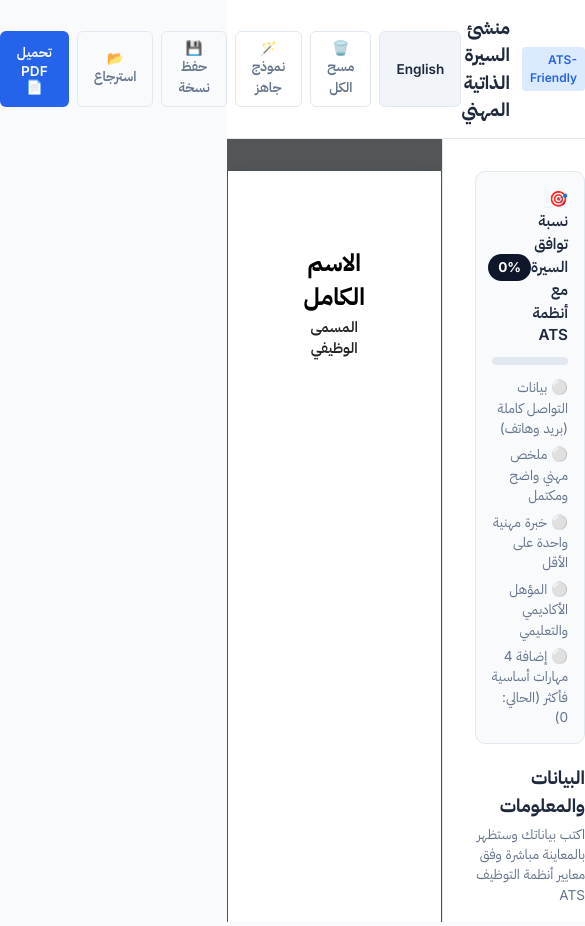
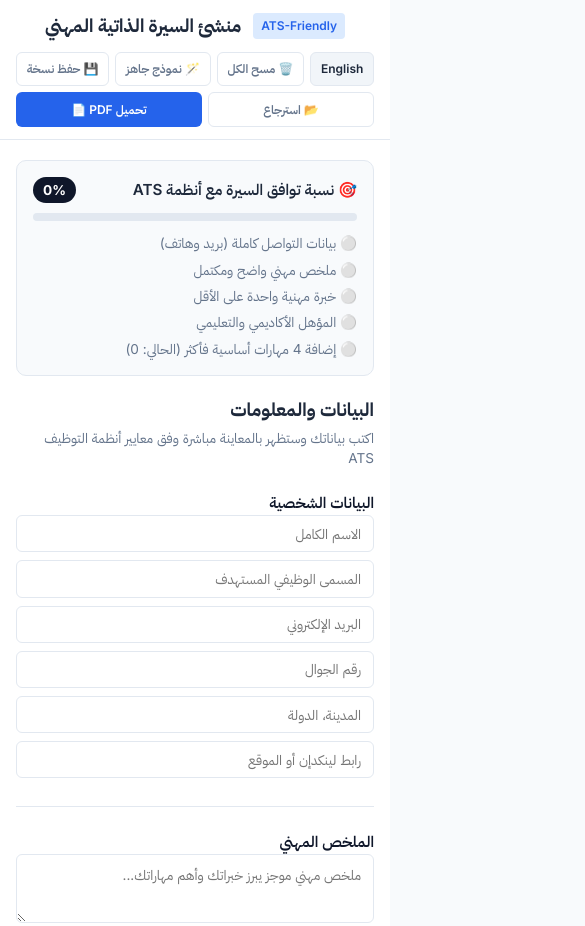
Before and after one commit to Romytha1/ats-resume-builder, a plain HTML site: page index.html in a window 390 px wide. Shown: the top 926 px of the page, 585 px wide, since content can reach past the window. Drawn offline with Linux system fonts and the light colour scheme.

Commit message:
Enhance mobile responsive layout

```diff
--- a/style.css
+++ b/style.css
@@ -437,3 +437,75 @@ textarea:focus {
   gap: 8px;
   line-height: 1.6;
 }
+/* ===================================================
+   تحسين التجاوب مع شاشات الجوال والأجهزة اللوحية
+   =================================================== */
+@media (max-width: 900px) {
+  /* 1. ضبط الشريط العلوي والأزرار لمنع الانضغاط أو انكسار الكلمات */
+  .app-header {
+    flex-direction: column;
+    align-items: stretch;
+    gap: 0.75rem;
+    padding: 0.75rem 1rem;
+  }
+
+  .logo {
+    justify-content: center;
+  }
+
+  .actions {
+    display: flex;
+    flex-wrap: wrap;
+    justify-content: center;
+    gap: 0.4rem;
+  }
+
+  .actions .btn {
+    flex: 1 1 auto;
+    padding: 0.45rem 0.6rem;
+    font-size: 0.75rem;
+    white-space: nowrap;
+    text-align: center;
+  }
+
+  /* 2. تحويل الحاوية الرئيسية إلى ترتيب عمودي وتفعيل التمرير الكامل */
+  .app-container {
+    flex-direction: column;
+    height: auto;
+    overflow: visible;
+  }
+
+  /* 3. جعل قسم النموذج يمتد بكامل عرض الشاشة */
+  .form-section {
+    width: 100%;
+    overflow-y: visible;
+    padding: 1.25rem 1rem;
+    border-left: none;
+    border-right: none;
+    border-bottom: 1px solid var(--border-color);
+  }
+
+  [dir="ltr"] .form-section {
+    border-right: none;
+  }
+
+  /* 4. تنسيق قسم المعاينة وورقة السيرة لتناسب شاشة الهاتف */
+  .preview-section {
+    width: 100%;
+    overflow-x: auto;
+    padding: 1.5rem 0.75rem;
+  }
+
+  .a4-sheet {
+    width: 100%;
+    min-height: auto;
+    padding: 15mm 10mm;
+    box-shadow: 0 2px 8px rgba(0, 0, 0, 0.1);
+  }
+
+  /* 5. جعل حقول الإدخال المتجاورة تترتب عمودياً عند ضيق المساحة */
+  .row {
+    flex-direction: column;
+    gap: 0;
+  }
+}
```
